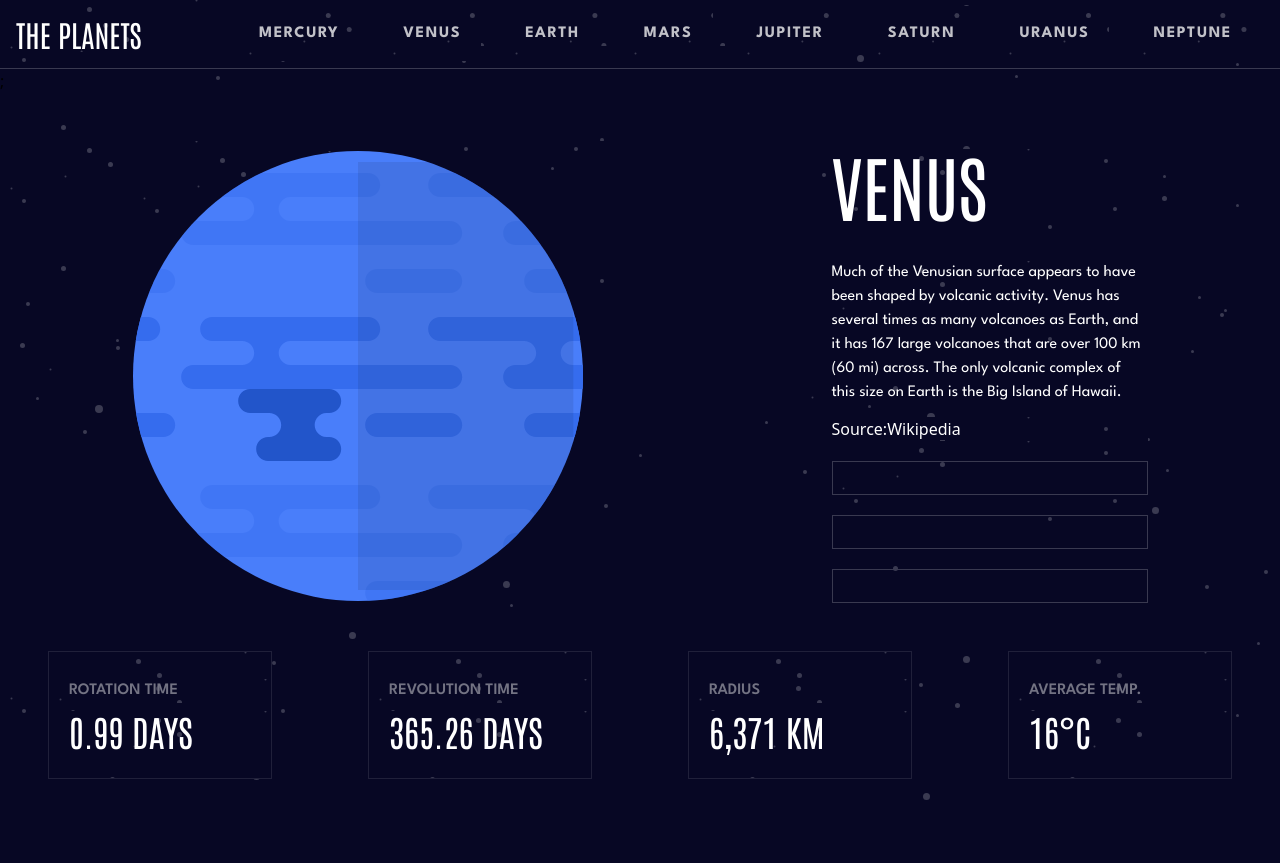
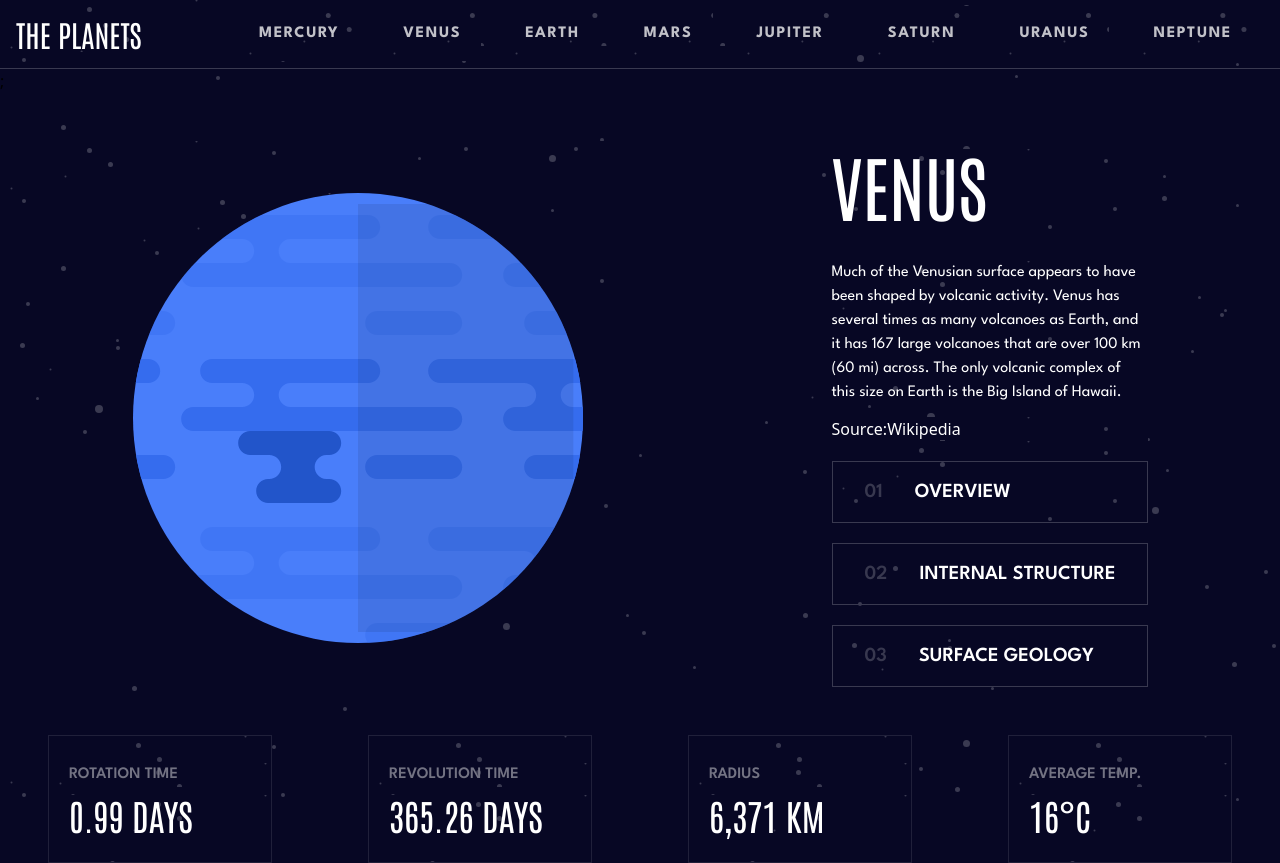
Before and after one commit to paulomiguelJS/planets, a React (Vite) app: page / in a window 1280 px wide. Before the commit the page ends 800 px from the top, so only its background shows below. Built offline with nearby package versions, Linux system fonts and the light colour scheme.

Commit message:
Button props added and styled

```diff
--- a/src/components/Button/index.jsx
+++ b/src/components/Button/index.jsx
@@ -2,7 +2,7 @@ import React from 'react'
 
 const Button = ({title, number}) => {
   return (
-    <button className='flex align-item mt-5 p-4 border border-[#393950] hover:bg-[#6D2ED5] text-left font-body font-semibold text-2xl'><span className='ml-4 mr-8 bg-transparent text-[#38384F] '>{number}</span>{title}</button>
+    <button className='flex align-item mt-5 p-4 border border-[#393950] hover:bg-[#6D2ED5] text-left font-body font-semibold text-xl'><span className='ml-4 mr-8 bg-transparent text-[#38384F] '>{number}</span>{title}</button>
   )
 }
 
--- a/src/components/Planet/index.jsx
+++ b/src/components/Planet/index.jsx
@@ -17,9 +17,9 @@ const Planet = () => {
                 <a href="#">Wikipedia </a>
             </div>
             <div className='flex flex-col'>
-            <Button></Button>
-            <Button></Button>
-            <Button></Button>
+            <Button number="01" title="OVERVIEW"/>
+            <Button number="02" title="INTERNAL STRUCTURE"/>
+            <Button number="03" title="SURFACE GEOLOGY"/>
             </div>
 
 
```
